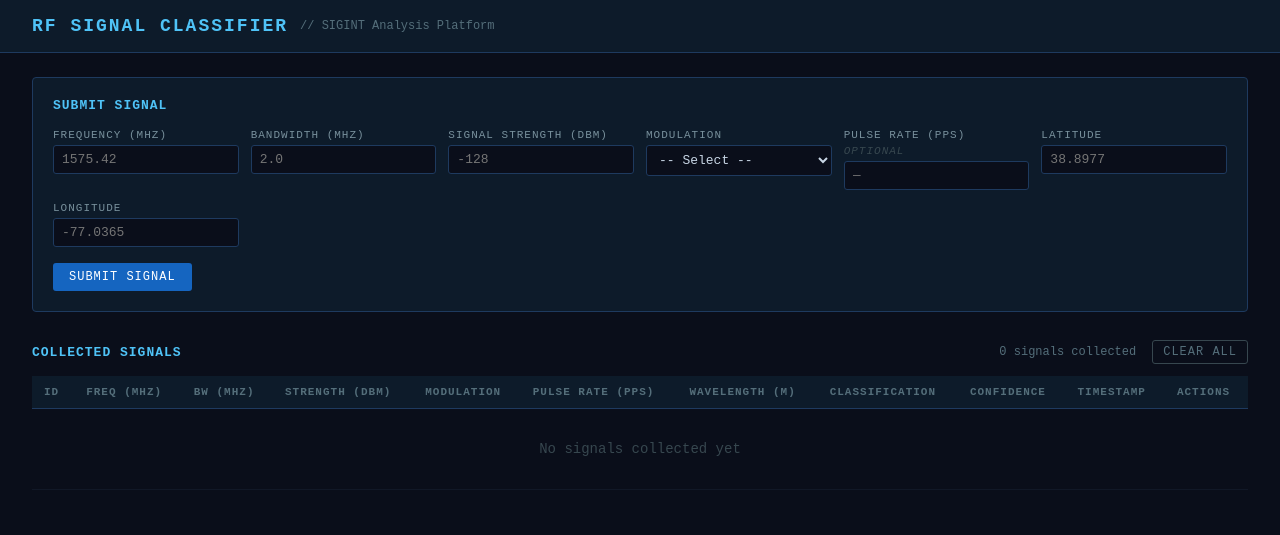
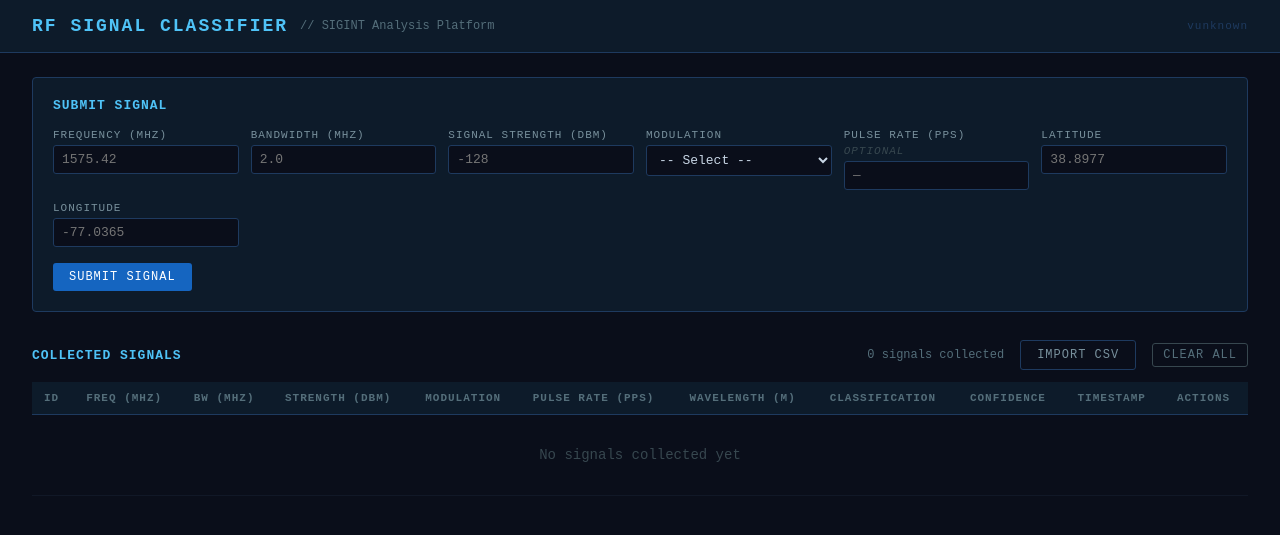
Before and after one commit to akkikishore5/Signal-Classifier, a Flask app: page / in a window 1280 px wide. Shown: the top 535 px of the page. Run offline with Flask 3, Linux system fonts and the light colour scheme; data that the repository does not hold is empty.

Commit message:
Add CSV import, version endpoint, and version indicator in header

```diff
--- a/app/app.py
+++ b/app/app.py
@@ -1,8 +1,8 @@
 # Flask for REST API, jsonify to convert python dict into json
 from flask import Flask, jsonify, render_template
 
-# import SQLAlchemy instance
 from models import db
+from version import VERSION
 
 
 # factory pattern
@@ -37,6 +37,10 @@ def create_app(config=None):
     def index():
         return render_template("index.html")
 
+    @app.get("/version")
+    def version():
+        return jsonify({"version": VERSION}), 200
+
     # Register the /health route directly for liveness/readiness probes
     @app.get("/health")
     def health():
--- a/app/routes.py
+++ b/app/routes.py
@@ -1,6 +1,9 @@
 # Blueprint lets us define routes in a separate file from the main app.
 # This keeps the code organized — app.py handles app setup, routes.py handles endpoints.
-from flask import Blueprint, request, jsonify
+import csv
+import io
+
+from flask import Blueprint, request, jsonify, Response
 
 # Import the database instance and Signal model from models.py
 from models import db, Signal
@@ -118,6 +121,45 @@ def classify_signal(signal_id):
     return jsonify({**signal.to_dict(), "status": result["status"]}), 200
 
 
+@bp.post("/signals/import")
+def import_csv():
+    if "file" not in request.files:
+        return jsonify({"error": "No file uploaded"}), 400
+
+    file = request.files["file"]
+    if not file.filename.endswith(".csv"):
+        return jsonify({"error": "File must be a .csv"}), 400
+
+    content = file.read().decode("utf-8-sig")
+    reader  = csv.DictReader(io.StringIO(content))
+    imported = 0
+    skipped  = 0
+
+    for row in reader:
+        if not all(row.get(f, "").strip() for f in REQUIRED_FIELDS):
+            skipped += 1
+            continue
+
+        pr = row.get("pulse_rate_pps", "").strip()
+        wavelength = SPEED_OF_LIGHT / (float(row["frequency_mhz"]) * 1e6)
+
+        signal = Signal(
+            frequency_mhz       = float(row["frequency_mhz"]),
+            bandwidth_mhz       = float(row["bandwidth_mhz"]),
+            signal_strength_dbm = float(row["signal_strength_dbm"]),
+            modulation          = str(row["modulation"]).strip(),
+            pulse_rate_pps      = float(pr) if pr else None,
+            wavelength_m        = wavelength,
+            latitude            = float(row["latitude"]),
+            longitude           = float(row["longitude"]),
+        )
+        db.session.add(signal)
+        imported += 1
+
+    db.session.commit()
+    return jsonify({"imported": imported, "skipped": skipped}), 201
+
+
 @bp.delete("/signals/<int:signal_id>")
 def delete_signal(signal_id):
     """
--- a/app/templates/index.html
+++ b/app/templates/index.html
@@ -121,6 +121,21 @@
 
         button.classify-btn:hover { background: #1565c0; }
 
+        .import-label {
+            background: transparent;
+            border: 1px solid #1e3a5f;
+            border-radius: 3px;
+            color: #78909c;
+            cursor: pointer;
+            font-family: 'Courier New', monospace;
+            font-size: 12px;
+            letter-spacing: 1px;
+            padding: 7px 16px;
+            text-transform: uppercase;
+        }
+
+        .import-label:hover { border-color: #4fc3f7; color: #4fc3f7; }
+
         /* ── Signals table ── */
         .table-header {
             display: flex;
@@ -204,6 +219,7 @@
 <header>
     <h1>RF Signal Classifier</h1>
     <span>// SIGINT Analysis Platform</span>
+    <span id="version-tag" style="margin-left:auto;color:#1e3a5f;font-size:11px;letter-spacing:1px"></span>
 </header>
 
 <div class="container">
@@ -255,6 +271,10 @@
         <h2>Collected Signals</h2>
         <div style="display:flex;align-items:center;gap:16px">
             <span class="signal-count" id="signal-count"></span>
+            <label class="import-label">
+                Import CSV
+                <input type="file" accept=".csv" style="display:none" onchange="importCSV(this)">
+            </label>
             <button class="danger" onclick="clearAll()">Clear All</button>
         </div>
     </div>
@@ -396,6 +416,27 @@
         setTimeout(() => toast.classList.remove('show'), 2500);
     }
 
+    // ── Import CSV ──
+    async function importCSV(input) {
+        const file = input.files[0];
+        if (!file) return;
+
+        const formData = new FormData();
+        formData.append('file', file);
+
+        const res = await fetch('/signals/import', { method: 'POST', body: formData });
+        const data = await res.json();
+
+        if (res.ok) {
+            showToast(`Imported ${data.imported} signal${data.imported !== 1 ? 's' : ''}${data.skipped ? `, skipped ${data.skipped}` : ''}`);
+            loadSignals();
+        } else {
+            showToast(`Import failed: ${data.error}`, true);
+        }
+
+        input.value = '';
+    }
+
     // ── Delete all signals ──
     async function clearAll() {
         const res  = await fetch('/signals');
@@ -406,6 +447,13 @@
         loadSignals();
     }
 
+    // ── Fetch and display version in header ──
+    fetch('/version')
+        .then(r => r.json())
+        .then(d => {
+            document.getElementById('version-tag').textContent = `v${d.version}`;
+        });
+
     // Load signals when the page first opens
     loadSignals();
 </script>
```
Also changed, not shown: app/version.py (added, +12 -0 lines), sample_data/signals.csv (added, +10 -0 lines), 2 other files.
